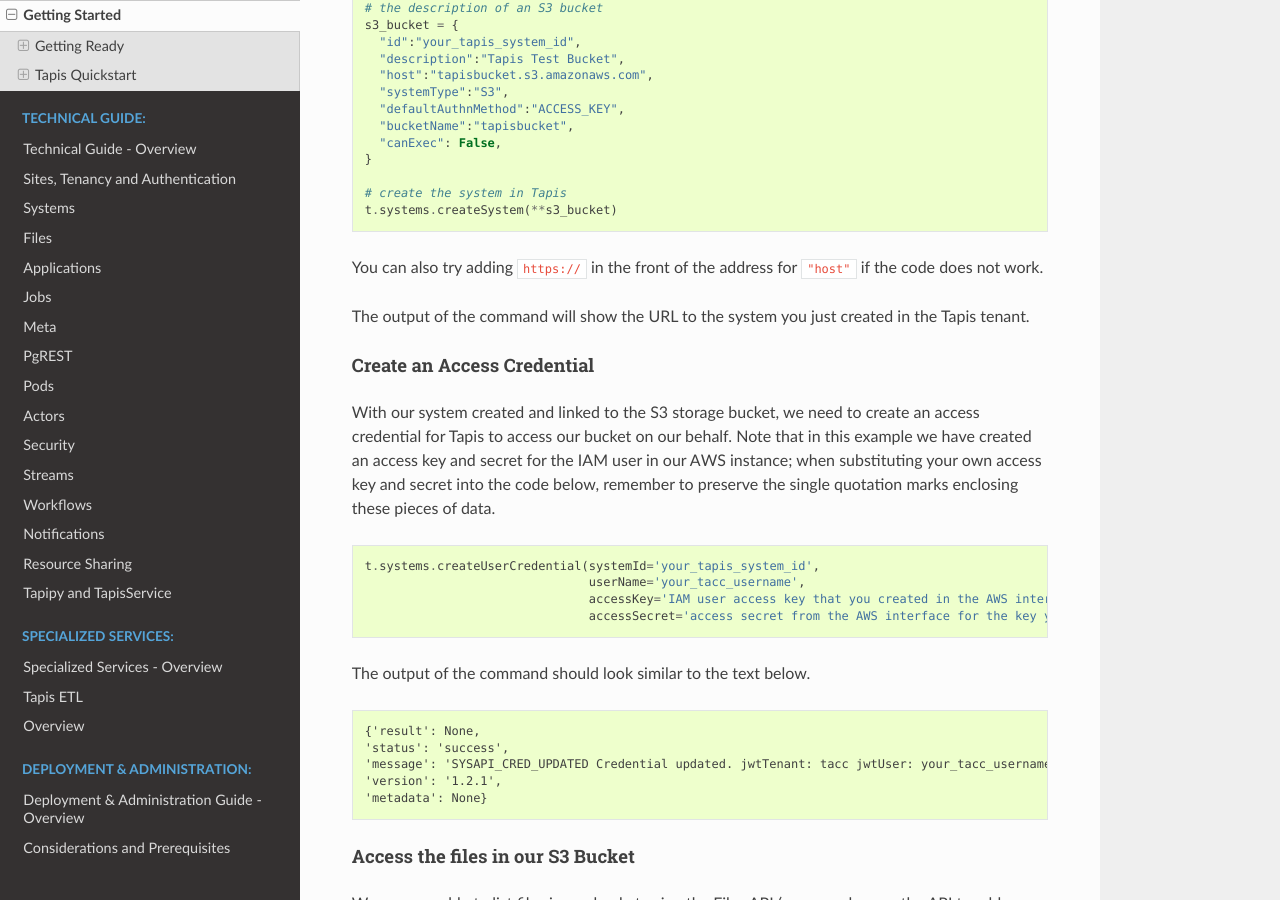
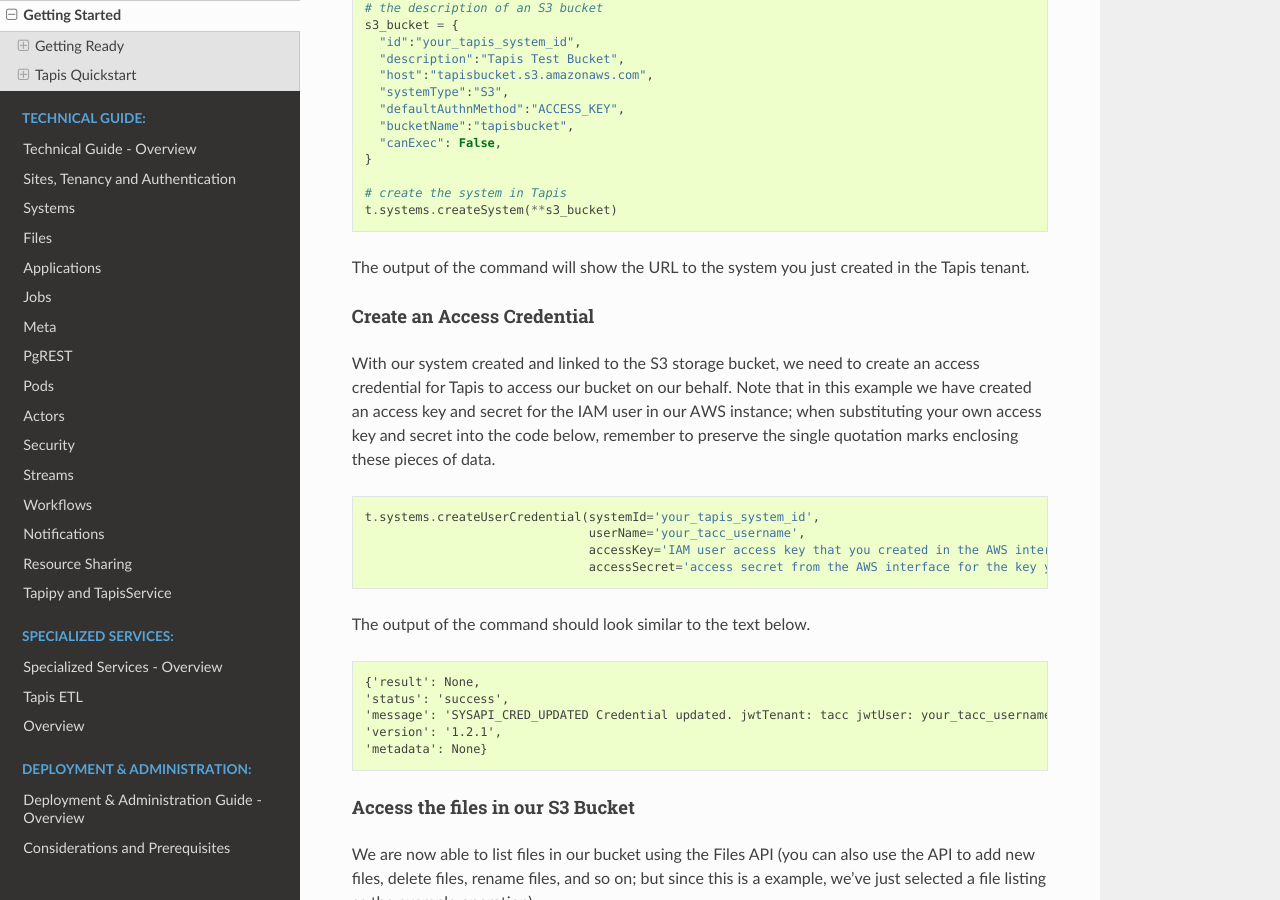
Before and after one commit to tapis-project/documentation, a Sphinx documentation site: the page built from source/getting-started/index.rst, in a window 1280 px wide and 900 px high, scrolled down 3299 px. Built offline with Sphinx 7.4.7 and the Read the Docs theme 2.0.0, drawn with Linux system fonts in a browser that asks for light colours; some of the changed text lies outside the part shown.

Commit message:
Remove https

```diff
--- a/source/getting-started/index.rst
+++ b/source/getting-started/index.rst
@@ -119,8 +119,6 @@
     # create the system in Tapis
     t.systems.createSystem(**s3_bucket)
 
-You can also try adding ``https://`` in the front of the address for ``"host"`` if the code does not work.
-
 The output of the command will show the URL to the system you just created in the Tapis tenant.
 
 Create an Access Credential
@@ -230,8 +228,6 @@
     "canExec": False
   }
 
-You can also try adding ``https://`` in the front of the address for ``"host"`` if the following command does not work.
-
 Then you'll execute the following cURL command, being sure to specify the name of the file you created if you chose a different name:
 
 .. code-block:: text
```
